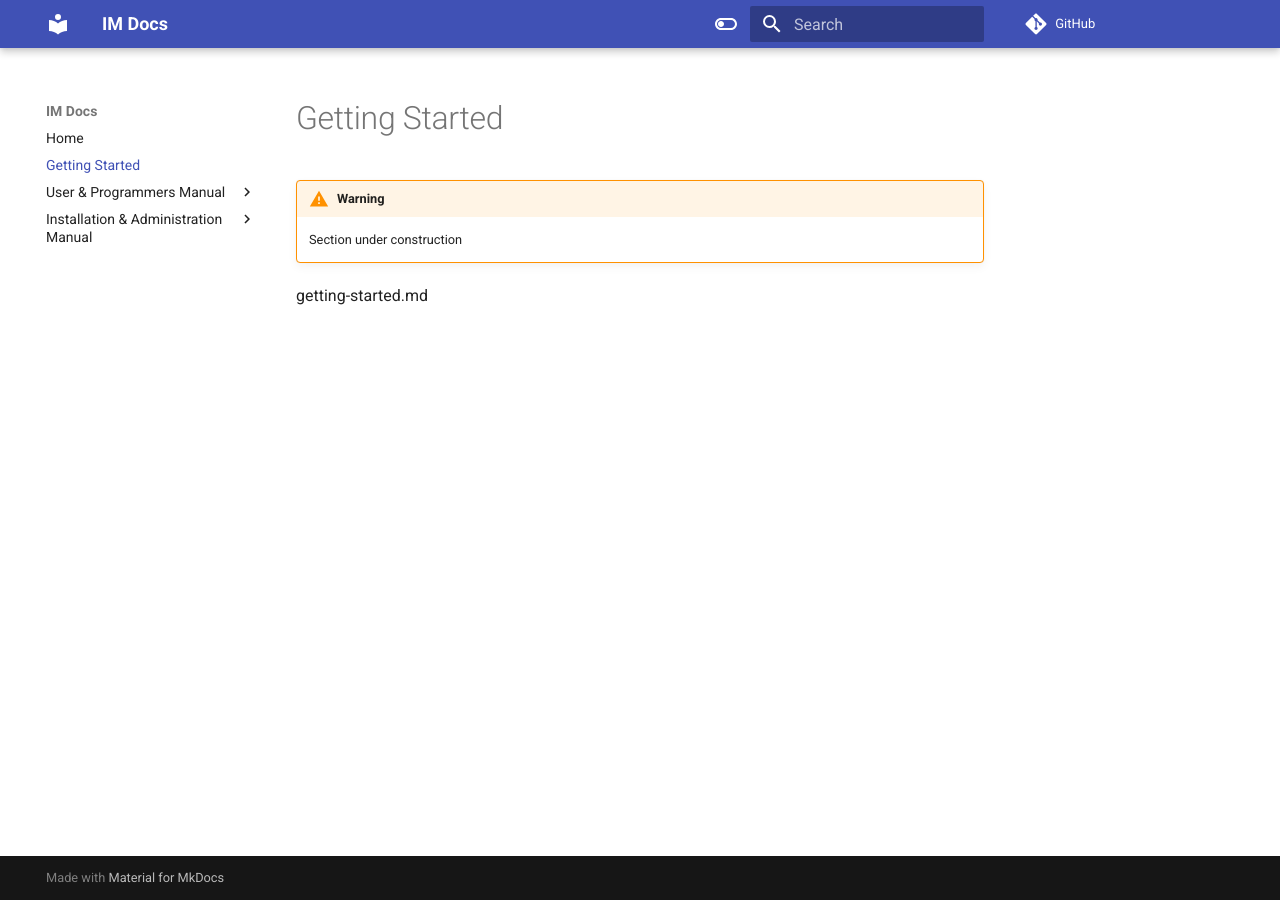
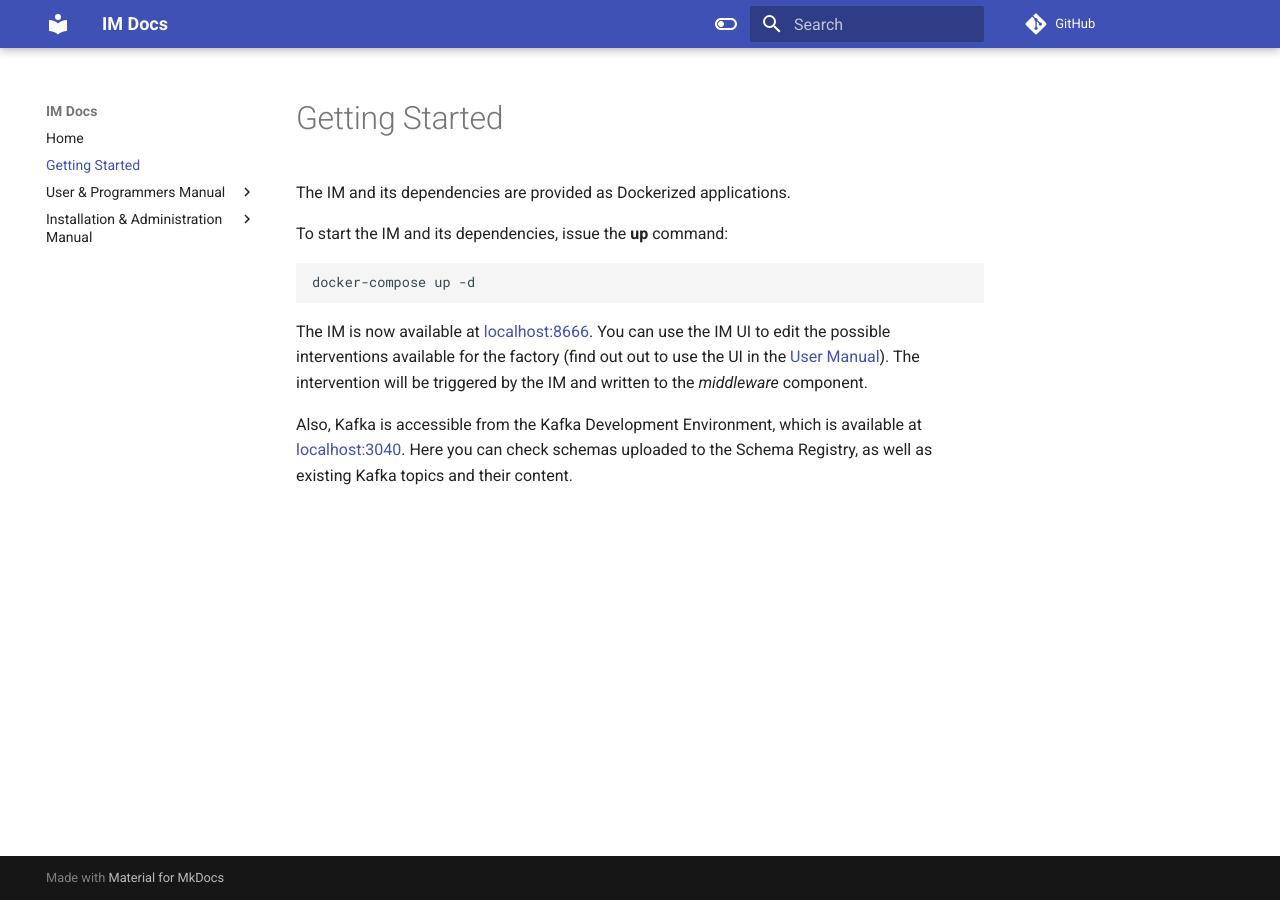
Before and after one commit to isteps-sps-lab/bf-im, an MkDocs documentation site: the page built from docs/getting-started.md, in a window 1280 px wide. Built offline with MkDocs 1.6.1 and Material for MkDocs 9.7.7, drawn with Linux system fonts in a browser that asks for light colours; comment, search, counter and statistics services are not loaded; old or Windows-style settings are respelled for this version of MkDocs.

Commit message:
add getting started and index

````diff
--- a/docs/getting-started.md
+++ b/docs/getting-started.md
@@ -1,5 +1,19 @@
-!!! warning
+# Getting Started
 
-    Section under construction
+The IM and its dependencies are provided as Dockerized applications.
 
-getting-started.md
+To start the IM and its dependencies, issue the **up** command:
+
+```shell
+docker-compose up -d
+```
+
+The IM is now available at [localhost:8666](http://localhost:8666). You can use
+the IM UI to edit the possible interventions available for the factory (find out
+out to use the UI in the [User Manual](./usermanual.md)). The intervention will
+be triggered by the IM and written to the *middleware* component.
+
+Also, Kafka is accessible from the Kafka Development Environment, which is
+available at [localhost:3040](http://localhost:3040/). Here you can check
+schemas uploaded to the Schema Registry, as well as existing Kafka topics and
+their content.
````
Also changed, not shown: docs/architecture.md (+0 -2 lines), docs/index.md (+1 -13 lines).
